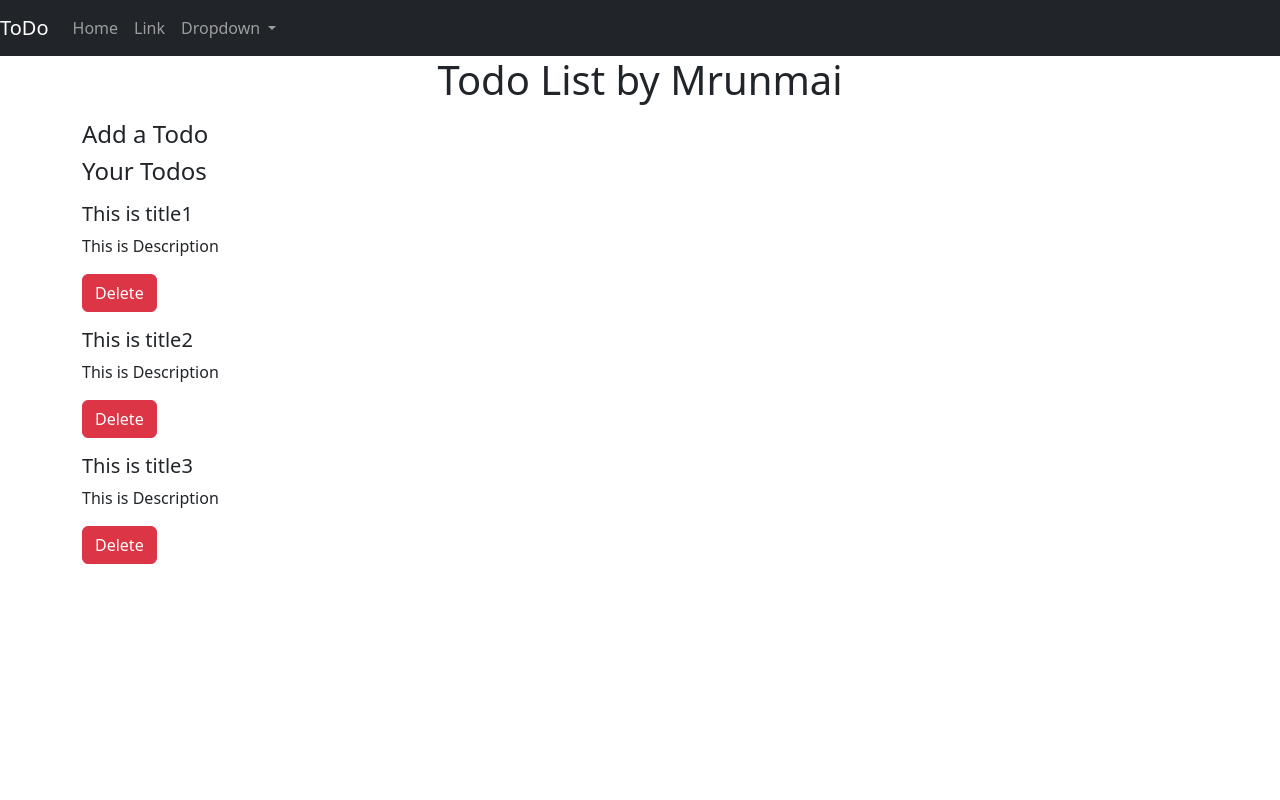
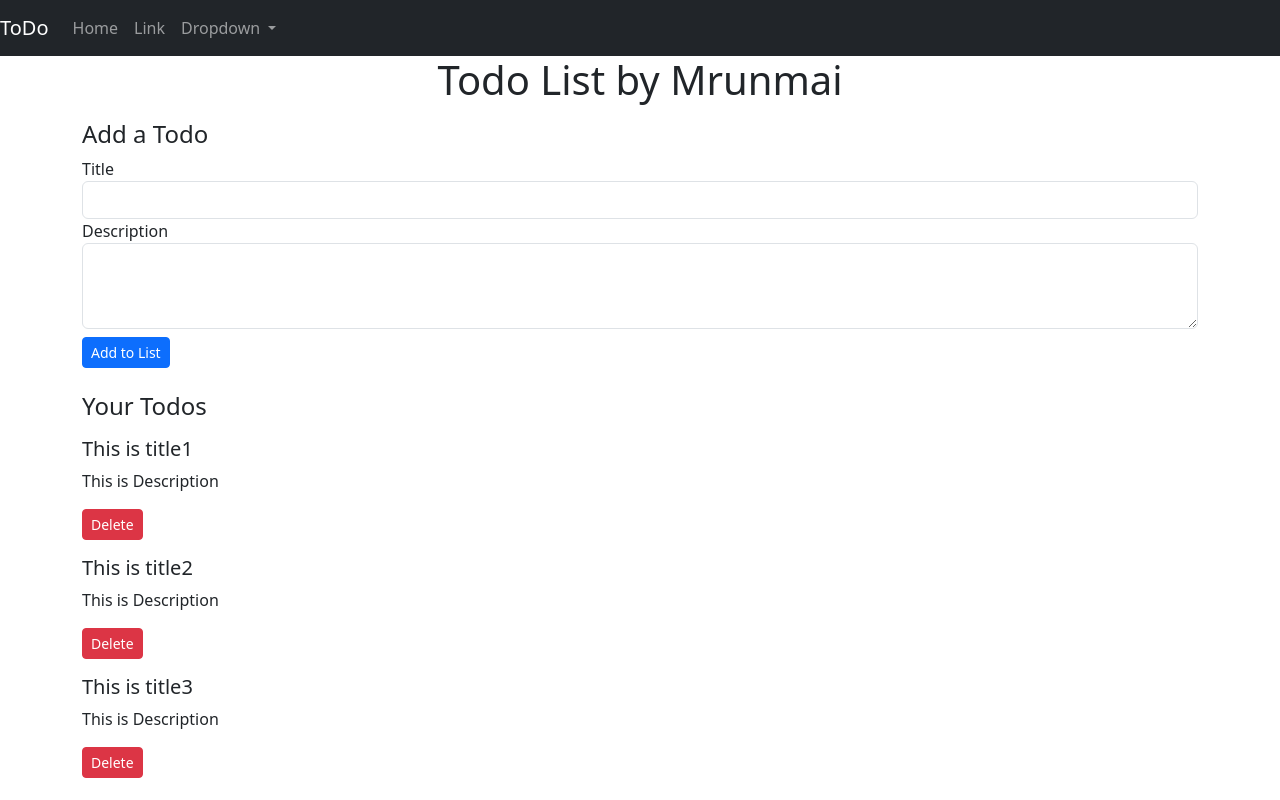
Before and after one commit to Mrunmai-k/Angular-Practice, an Angular app: page / in a window 1280 px wide. Built offline with nearby package versions, Linux system fonts and the light colour scheme.

Commit message:
created a component for adding the todos

```diff
--- a/src/app/MyComponents/add-todo/add-todo.component.html
+++ b/src/app/MyComponents/add-todo/add-todo.component.html
@@ -1 +1,15 @@
-<h4>Add a Todo</h4>
+<div class="my-3">
+    <h4>Add a Todo</h4>
+
+    <form (ngSubmit)="onSubmit()">
+        <div class="form-group">
+            <label for="title">Title</label>
+            <input type="text" [(ngModel)]="title" class="form-control" name="title" id="title">
+        </div>
+        <div class="form-group">
+            <label for="desc">Description</label>
+            <textarea class="form-control" [(ngModel)]="desc" id="desc" name="desc" rows="3"></textarea>
+        </div>
+        <button type="submit" class="my-2 btn btn-sm btn-primary">Add to List</button>
+    </form>
+</div>
--- a/src/app/MyComponents/add-todo/add-todo.component.ts
+++ b/src/app/MyComponents/add-todo/add-todo.component.ts
@@ -1,10 +1,26 @@
-import { Component } from '@angular/core';
+import { Component, EventEmitter, Output } from '@angular/core';
+import { ToDo } from 'src/app/ToDo';
 
 @Component({
   selector: 'app-add-todo',
   templateUrl: './add-todo.component.html',
   styleUrls: ['./add-todo.component.css']
 })
-export class AddTodoComponent {
+export class AddTodoComponent
+{
+  title!: string;
+  desc!: string;
+
+  @Output() todoAdd: EventEmitter<ToDo> = new EventEmitter;
+
+  onSubmit(){
+    const todo = {
+      sno:8,
+      title: this.title,
+      desc: this.desc,
+      active: true
+    }
+    this.todoAdd.emit(todo);
+  }
 
 }
--- a/src/app/MyComponents/todo-item/todo-item.component.html
+++ b/src/app/MyComponents/todo-item/todo-item.component.html
@@ -1,5 +1,5 @@
 <div class="my-3">
     <h5>{{todo.title}}</h5>
     <p>{{todo.desc}}</p>
-    <button class="btn btn-danger" (click)="onClick(todo)">Delete</button>
+    <button class="btn btn-sm btn-danger" (click)="onClick(todo)">Delete</button>
 </div>
--- a/src/app/MyComponents/todos/todos.component.html
+++ b/src/app/MyComponents/todos/todos.component.html
@@ -1,6 +1,9 @@
-<app-add-todo></app-add-todo>
+<app-add-todo (todoAdd)="addTodo($event)"></app-add-todo>
 <h4>Your Todos</h4>
-<div *ngFor="let todo of todos">
-    <app-todo-item [todo]="todo" (todoDelete)="deleteTodo($event)"></app-todo-item>
-    <!-- <li>{{todo.sno}} - {{todo.title}} - {{todo.desc}}</li> -->
-</div>
+<div *ngIf="this.todos.length===0; else elseBlock">No Todos to display</div>
+<ng-template #elseBlock>
+    <div *ngFor="let todo of todos">
+        <app-todo-item [todo]="todo" (todoDelete)="deleteTodo($event)"></app-todo-item>
+        <!-- <li>{{todo.sno}} - {{todo.title}} - {{todo.desc}}</li> -->
+    </div>
+</ng-template>
--- a/src/app/MyComponents/todos/todos.component.ts
+++ b/src/app/MyComponents/todos/todos.component.ts
@@ -37,4 +37,9 @@ export class TodosComponent {
     const index = this.todos.indexOf(todo);
     this.todos.splice(index,1);
   }
+
+  addTodo(todo:ToDo){
+    console.log(todo);
+    this.todos.push(todo);
+  }
 }
--- a/src/app/app.module.ts
+++ b/src/app/app.module.ts
@@ -6,6 +6,7 @@ import { AppComponent } from './app.component';
 import { TodosComponent } from './MyComponents/todos/todos.component';
 import { TodoItemComponent } from './MyComponents/todo-item/todo-item.component';
 import { AddTodoComponent } from './MyComponents/add-todo/add-todo.component';
+import { FormsModule } from '@angular/forms';
 
 @NgModule({
   declarations: [
@@ -16,7 +17,8 @@ import { AddTodoComponent } from './MyComponents/add-todo/add-todo.component';
   ],
   imports: [
     BrowserModule,
-    AppRoutingModule
+    AppRoutingModule,
+    FormsModule
   ],
   providers: [],
   bootstrap: [AppComponent]
```
